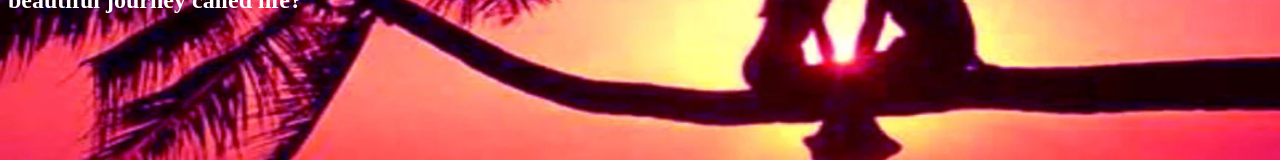
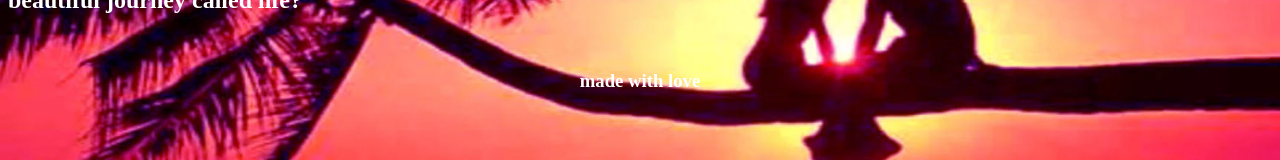
Before and after one commit to momin-isha/mominIsha, a plain HTML site: page index.html in a window 1280 px wide. Shown: the part 476-636 px from the top of the page. Drawn offline with Linux system fonts and the light colour scheme.

Commit message:
Update index.html

```diff
--- a/index.html
+++ b/index.html
@@ -24,7 +24,8 @@
     </table>
     <br>
     <h2 style="color:white;">From the first moment our paths crossed, my world changed for the better. Your smile lights up my darkest days, and your laughter is the sweetest melody I've ever heard. I can't imagine my life without you. Will you be my partner in this beautiful journey called life?</h2>
-
+    <br>
+    <h3 style="color:white;">made with love</h3>
     <script src="script.js"></script>
 </body>
 </html>
```
